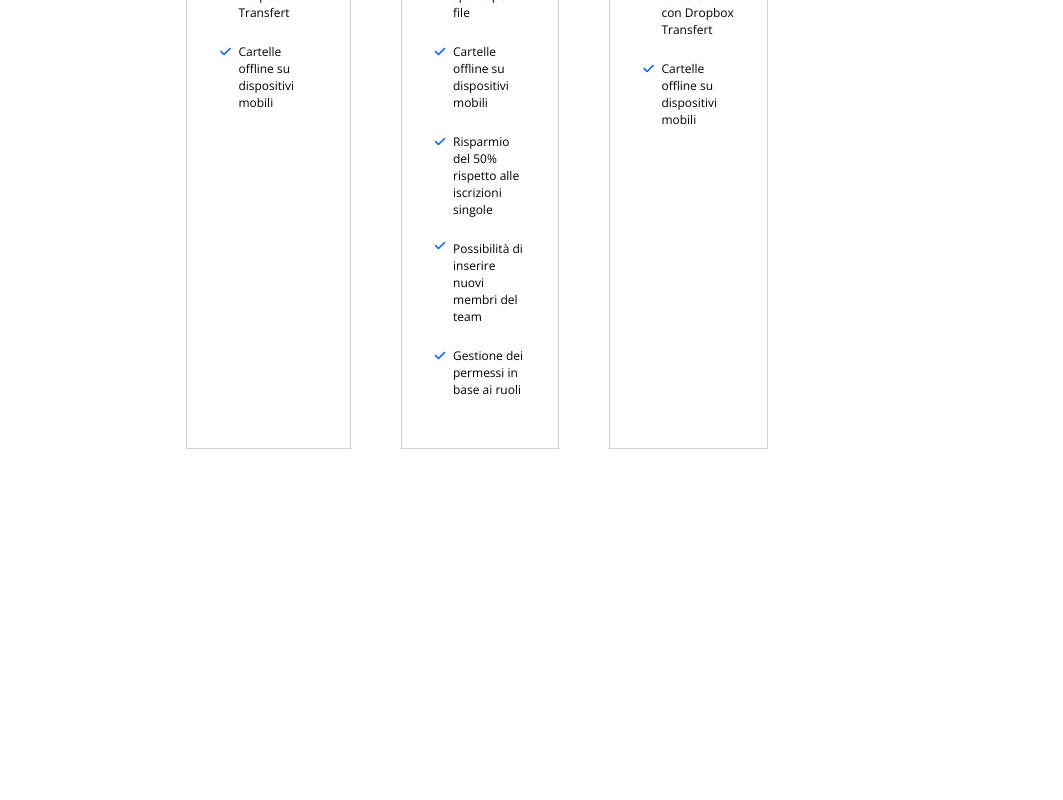
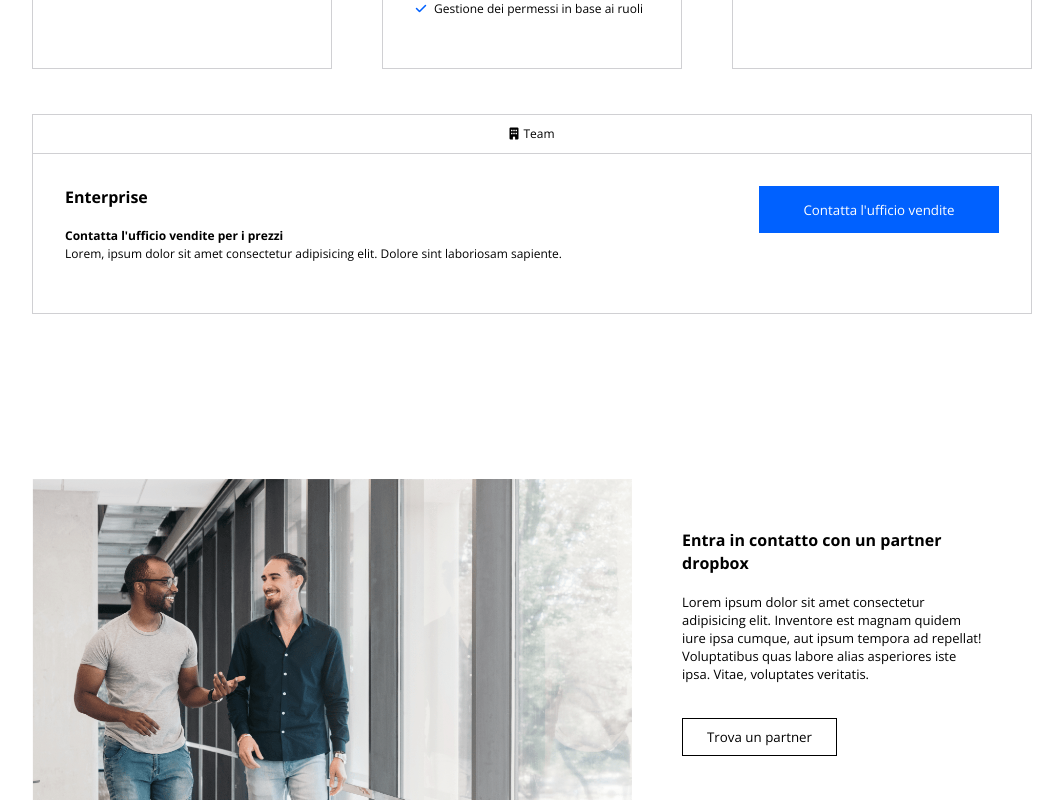
Before and after one commit to eugeniarossi/htmlcss-dropbox, a plain HTML site: page index.html in a window 1280 px wide. Shown: the part 1920-2720 px from the top of the page, without its empty margins (108-1171 px from the left). Before the commit the page ends 2394 px from the top, so only its background shows below. Drawn offline with nearby package versions, Linux system fonts and the light colour scheme.

Commit message:
section 3

```diff
--- a/css/style.css
+++ b/css/style.css
@@ -18,7 +18,7 @@ body {
     font-family: 'Open Sans', sans-serif;
     font-weight: 300;
     font-size: 13px;
-    line-height: 17px;
+    line-height: 18px;
     margin-top: 80px;
 }
 
@@ -43,6 +43,12 @@ ul {
     list-style-type: none;
 }
 
+h3 {
+    font-size: 16px;
+    margin-bottom: 18px;
+    line-height: 23px;
+}
+
 /***
 *************
 DEBUG
@@ -50,10 +56,13 @@ DEBUG
 ***/
 .debug .columns .small-col {
     height: 500px;
+}
+
+.debug .small-box {
     background-color: green;
 }
 
-.debug .small-container {
+.debug .big-box {
     background-color: pink;
 }
 
@@ -72,7 +81,7 @@ UTILITY
 }
 
 .small-container {
-    max-width: 54vw;
+    max-width: 1000px;
     margin: 0 auto;
 }
 
@@ -82,7 +91,7 @@ UTILITY
 }
 
 .big-col {
-    max-width: 100%;
+    width: 100%;
 }
 
 .columns {
@@ -100,6 +109,14 @@ UTILITY
 
 .col-content {
     padding: 32px 32px 50px;
+}
+
+.small-box {
+    width: 30%;
+}
+
+.big-box {
+    width: 70%;
 }
 
 /***
@@ -122,7 +139,11 @@ button {
 
 .secondary {
     background-color: white;
-    padding: 11px 0;
+    padding: 9px 0;
+}
+
+.secondary > a {
+    color: black;
 }
 
 .s {
@@ -216,20 +237,15 @@ h1 {
     top: 100px;
 }
 
-.jumbotron section .col-1 {
-    width: 30%;
+.jumbotron section .small-box {
     gap: 25px;
 }
 
-.jumbotron section .col-2 {
-    width: 70%;
-}
-
-.jumbotron section .col-2 > img {
+.jumbotron section .big-box > img {
     height: 100%;
 }
 
-.jumbotron section .col-1 i {
+.jumbotron section .small-box i {
     font-size: 43px;
     position: relative;
     top: 120px;
@@ -249,24 +265,20 @@ section 2
 
 .section-2 .radio-input {
     gap: 50px;
-    margin: 70px 0 25px;
+    margin: 70px 0 30px;
 }
 
-.section-2 .columns .small-col {
+.section-2 .columns .small-col,
+.section-2 .big-col {
     border: 1px solid #d0d0d3;
     font-size: 12px;
-}
-
-.section-2 .small-col .col-content h3 {
-    font-size: 16px;
-    margin-bottom: 18px;
 }
 
 .section-2 .col-content .main-infos > div {
     margin-top: 10px;
 }
 
-.section-2 .col-content {
+.section-2 .small-col .col-content {
     gap: 45px;
 }
 
@@ -300,6 +312,46 @@ section 2
     color: #0061ff;
 }
 
+.section-2 .big-col {
+    margin: 20px 0 165px;
+}
+
+.section-2 .big-col .col-content {
+    justify-content: space-between;
+}
+
+.section-2 .big-col .col-content button {
+    width: 240px;
+}
+
+/*
+.section-2 .big-col .big-box p {
+    margin: 50px 0 10px;
+}
+*/
+
+/***
+*************
+section 3
+*************/
+.section-3 .img-box {
+    width: 60%;
+}
+
+.section-3 .content-box {
+    width: 40%;
+    padding: 50px;
+}
+
+.section-3 .content-box p {
+    margin-bottom: 35px;
+}
+
+.section-3 .content-box button {
+    width: 155px;
+    border: 1px solid black;
+}
+
 /***
 *************
 FOOTER
--- a/index.html
+++ b/index.html
@@ -62,7 +62,7 @@
                 <h1>Tutto ciò che ti serve per il lavoro, in un unico posto</h1>
                 <div class="box row">
                     <!--COL-1-->
-                    <div class="col-1 column">
+                    <div class="small-box column">
                         <p>Lorem ipsum dolor sit amet consectetur adipisicing elit. Quaerat unde corrupti, nisi voluptate nihil corporis quasi omnis sequi, dolorum dolore iste modi perferendis ullam eaque adipisci placeat quidem ducimus velit. Ullam eaque ducimus velit.</p>
                         <button class="primary m">
                             <a href="#" alt="prova gratuita">Inizia la tua prova gratuita</a>
@@ -72,7 +72,7 @@
                     </div>
                     <!--/COL-1-->
                     <!--COL-2-->
-                    <div class="col-2">
+                    <div class="big-box">
                         <img src="img/jumbo.png" alt="jumbo">
                     </div>
                     <!--/COL-2-->
@@ -81,7 +81,7 @@
         </div>
         <!--/JUMBOTRON-->
         <!--SECTION 2-->
-        <div class="section-2 small-container">
+        <section class="section-2 small-container">
             <h2>Trova il piano business che fa per te</h2>
             <!--RADIO INPUT-->
             <div class="radio-input row">
@@ -303,26 +303,42 @@
                     </div>
                     <!--/COLUMN CONTENT-->
                 </div>
+            </div>
             <!--/COLUMNS ROW-->
-
-
             <!--BIG COLUMN-->
-            <div class="big-col row">
-                <i class="fa-sharp fa-solid fa-building"></i>
-
-
-                <div>
-                    <h3>Enterprise</h3>
-                    <strong>Contatta l'ufficio vendite per i prezzi</strong>
-                    <p>Lorem, ipsum dolor sit amet consectetur adipisicing elit. Dolore sint laboriosam sapiente.</p>
+            <div class="big-col">
+                <div class="col-header row">
+                    <i class="fa-sharp fa-solid fa-building"></i>
+                    <span>Team</span>
                 </div>
-                <div>
-                    <button></button>
+                <div class="col-content row">
+                    <div class="big-box">
+                        <h3>Enterprise</h3>
+                        <strong>Contatta l'ufficio vendite per i prezzi</strong>
+                        <p>Lorem, ipsum dolor sit amet consectetur adipisicing elit. Dolore sint laboriosam sapiente.</p>
+                    </div>
+                    <button class="primary">
+                        <a href="#" alt="contatta l'ufficio vendite">Contatta l'ufficio vendite</a>
+                    </button>
                 </div>
             </div>
             <!--/BIG COLUMN-->
-        </div>
+        </section>
         <!--/SECTION 2-->
+        <!--SECTION 3-->
+        <section class="small-container row section-3">
+            <div class="img-box">
+                <img src="img/partner.png" alt="partner">
+            </div>
+            <div class="content-box">
+                <h3>Entra in contatto con un partner dropbox</h3>
+                <p>Lorem ipsum dolor sit amet consectetur adipisicing elit. Inventore est magnam quidem iure ipsa cumque, aut ipsum tempora ad repellat! Voluptatibus quas labore alias asperiores iste ipsa. Vitae, voluptates veritatis.</p>
+                <button class="secondary">
+                    <a href="#" alt="trova un partner">Trova un partner</a>
+                </button>
+            </div>
+        </section>
+        <!--/SECTION 3-->
     </main>
     <!--/MAIN-->
     <!--FOOTER-->
```
